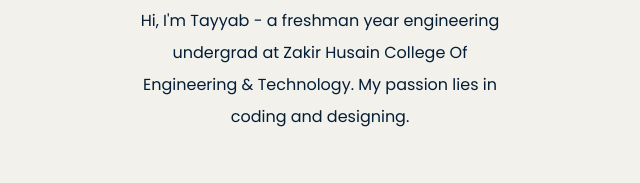
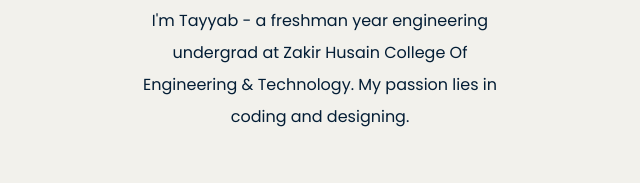
Before and after one commit to tayyab-ilyas/Portfolio, a plain HTML site: page index.html in a window 1280 px wide. Shown: the part 836-1019 px from the top of the page, 320-960 px from the left. Drawn offline with nearby package versions, Linux system fonts and the light colour scheme.

Commit message:
p change

```diff
--- a/index.html
+++ b/index.html
@@ -24,7 +24,7 @@
       <img src="" alt="" />
       <h2>Hello</h2>
       <p class="intro">
-        Hi, I'm Tayyab - a freshman year engineering undergrad at Zakir Husain
+        I'm Tayyab - a freshman year engineering undergrad at Zakir Husain
         College Of Engineering & Technology. My passion lies in coding and
         designing.
       </p>
```
